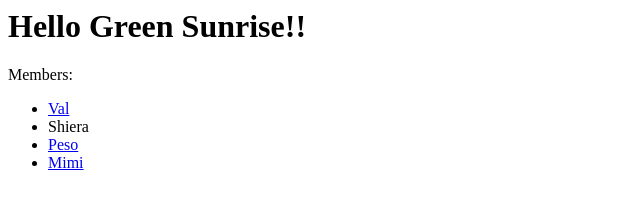
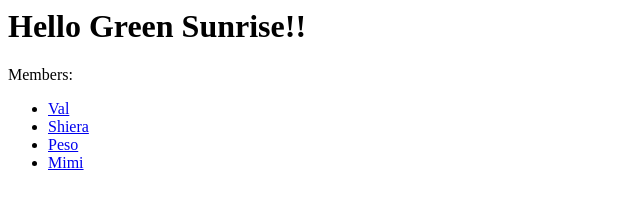
Before and after one commit to GreenSunrise2016/GreenSunrise2016.github.io, a plain HTML site: page index.html in a window 1280 px wide. Shown: the full height of the page, 0-640 px from the left. Drawn offline with Linux system fonts and the light colour scheme.

Commit message:
updated index.html

```diff
--- a/index.html
+++ b/index.html
@@ -8,7 +8,7 @@
     <p>Members:</p>
     <ul>
         <li><a href="val.html">Val</a></li>
-        <li><a href="shiera.html"></a>Shiera</li>
+        <li><a href="shiera.html">Shiera</a></li>
         <li><a href="peso.html">Peso</a></li>
         <li><a href="mimi.html">Mimi</a></li>
     </ul>
```
